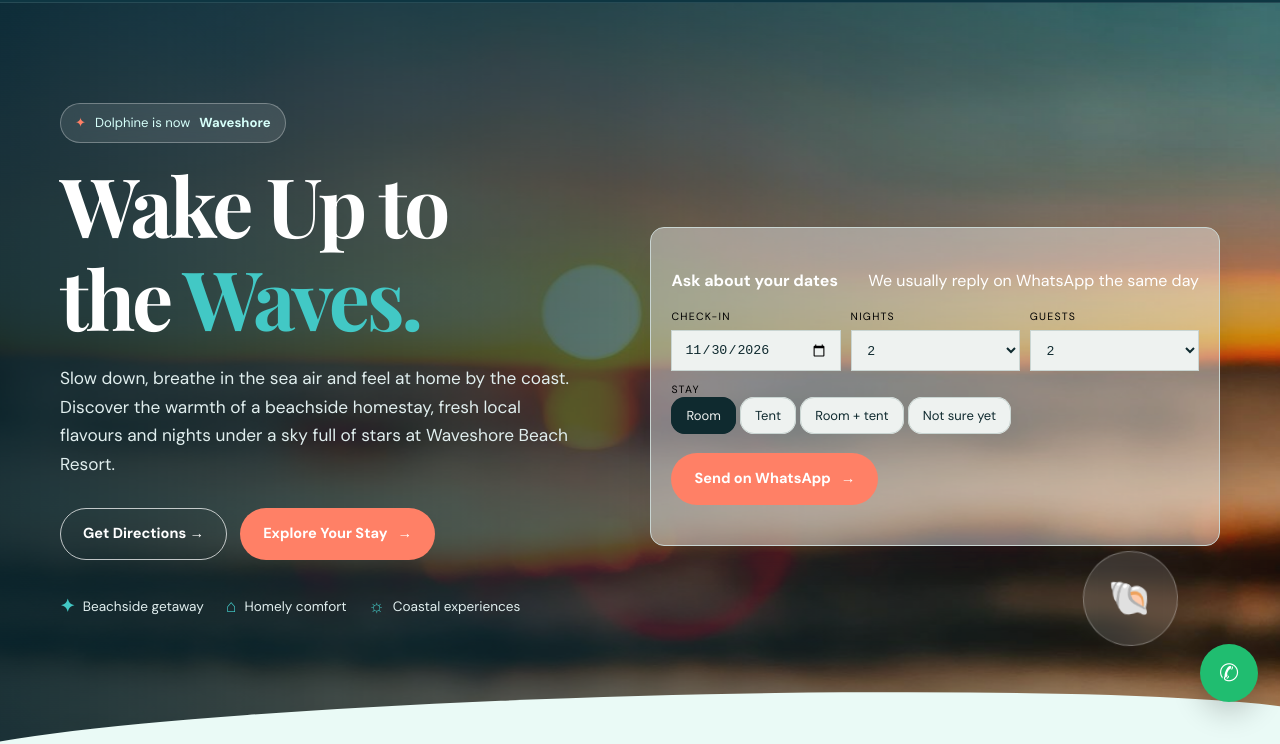
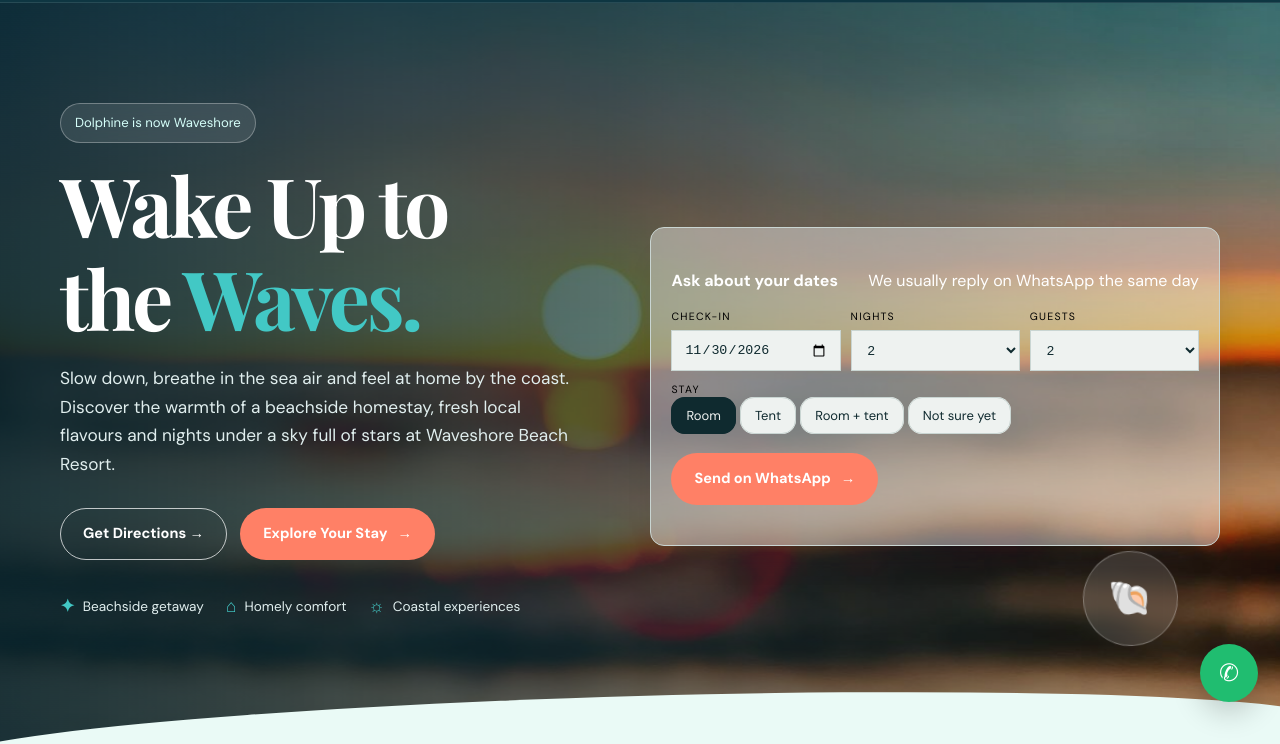
Before and after one commit to WaveshoreBeachResort/waveshorebeachresort, a plain HTML site: page index.html in a window 1280 px wide. Shown: the part 76-820 px from the top of the page. Drawn offline with nearby package versions, Linux system fonts and the light colour scheme.

Commit message:
modifief

```diff
--- a/index.html
+++ b/index.html
@@ -65,7 +65,7 @@
                     <div class="hero-bg" aria-hidden="true"></div>
                     <div class="container intro-grid">
                         <div class="hero-content reveal">
-                            <div class="hero-label"><span>✦</span> Dolphine is now<b>Waveshore</b></div>
+                            <div class="hero-label">Dolphine is now Waveshore</div>
                             <h1>Wake Up to<br>the <em>Waves.</em></h1>
                             <p class="hero-copy">Slow down, breathe in the sea air and feel at home by the coast. Discover the warmth of a beachside homestay, fresh local flavours and nights under a sky full of stars at Waveshore Beach Resort.</p>
                             <div class="hero-actions">
```
